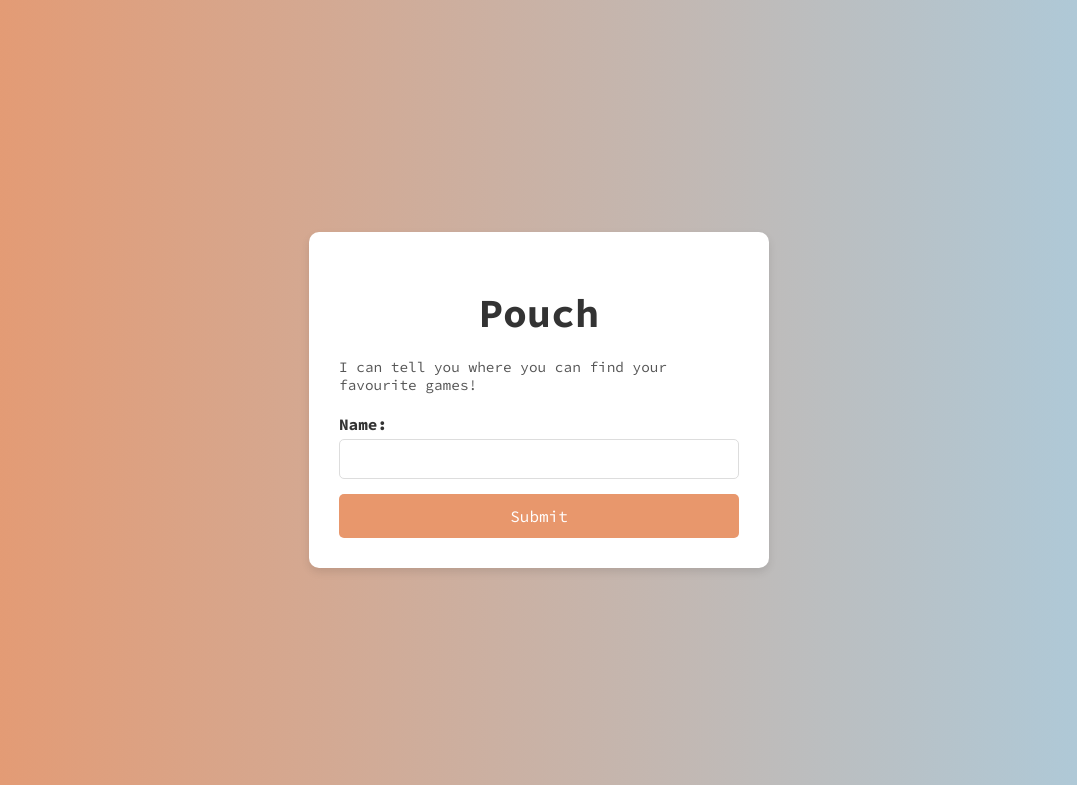
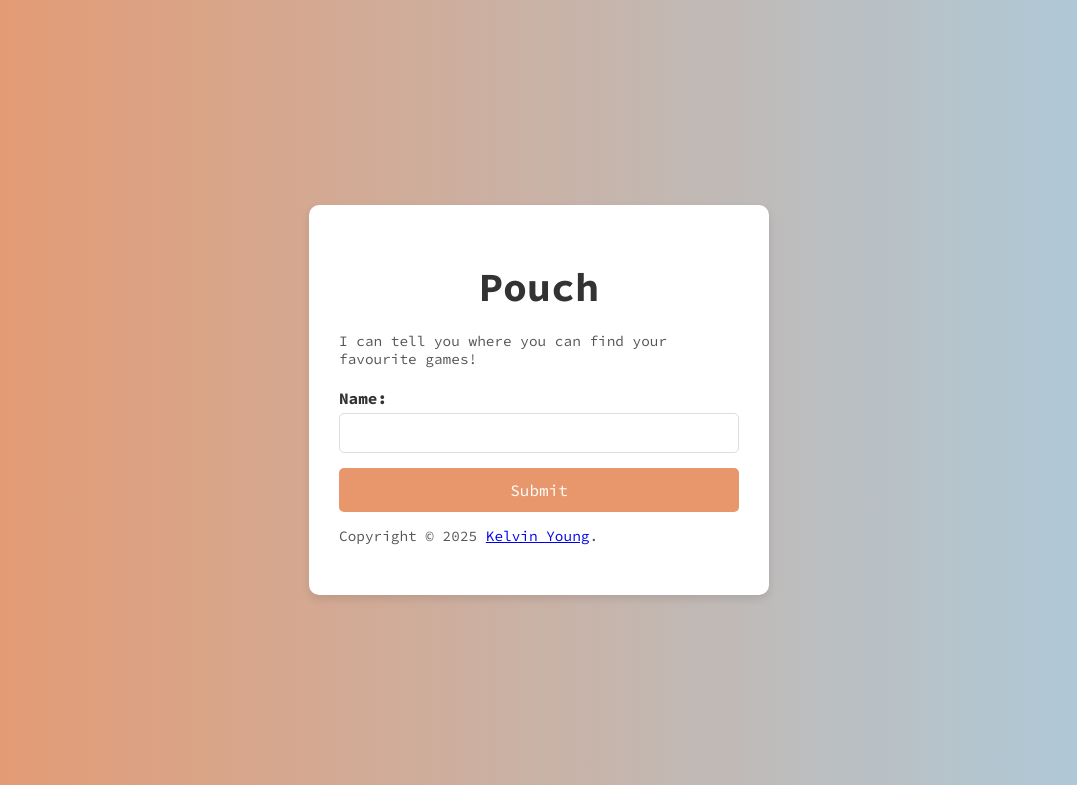
Before and after one commit to kelvinloyyipyoung/journey, a Flask app: page / in a window 1280 px wide. Shown: the top 785 px of the page, without its empty margins (101-1178 px from the left). Run offline with Flask 3, Linux system fonts and the light colour scheme.

Commit message:
add copyright and link to portfolio

```diff
--- a/templates/index.html
+++ b/templates/index.html
@@ -44,6 +44,9 @@
             <p>{{ error_message }}</p>
         </div>
         {% endif %}
+        <div class="center">
+            <p>Copyright &copy; 2025 <a href="https://kelvinyoung.up.railway.app">Kelvin Young</a>.</p>
+        </div>
     </div>
 </body>
 </html>
```
